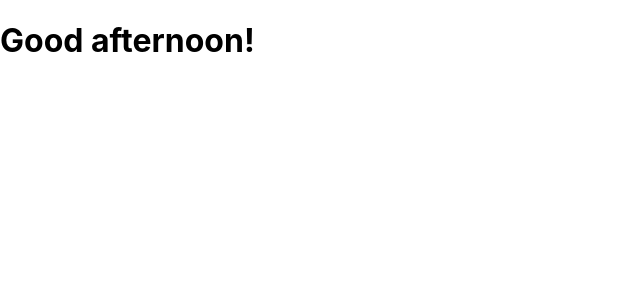
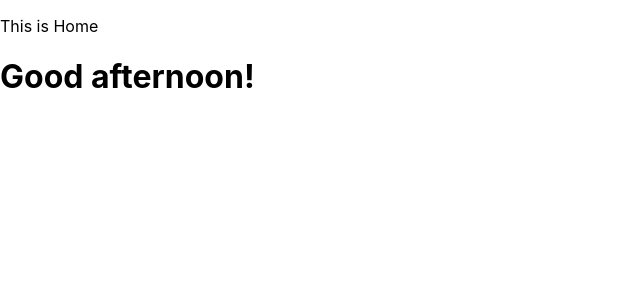
Before and after one commit to Ki-muh/Book-review-app, a React (Create React App) app: page / in a window 1280 px wide. Shown: the top 300 px of the page, without its empty margins (0-640 px from the left). Built offline with nearby package versions, Linux system fonts and the light colour scheme.

Commit message:
Imported Home.js to App.js

```diff
--- a/src/App.js
+++ b/src/App.js
@@ -1,11 +1,13 @@
 import React from 'react';
 import './App.css';
 import UserGreeting from './UserGreeting';
+import Home from './Home';
 
 
 function App() {
   return(
     <div>
+      <Home />
       <UserGreeting />
     </div>
   )
```
